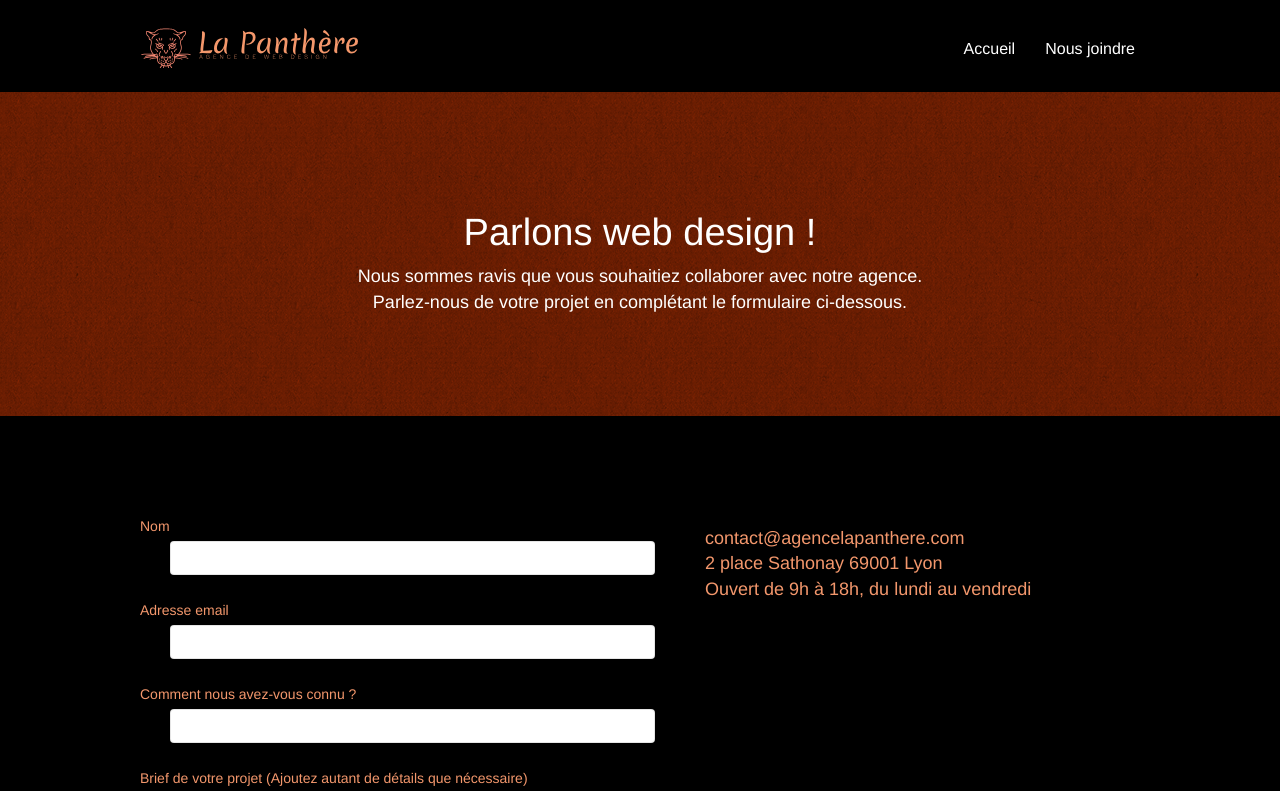
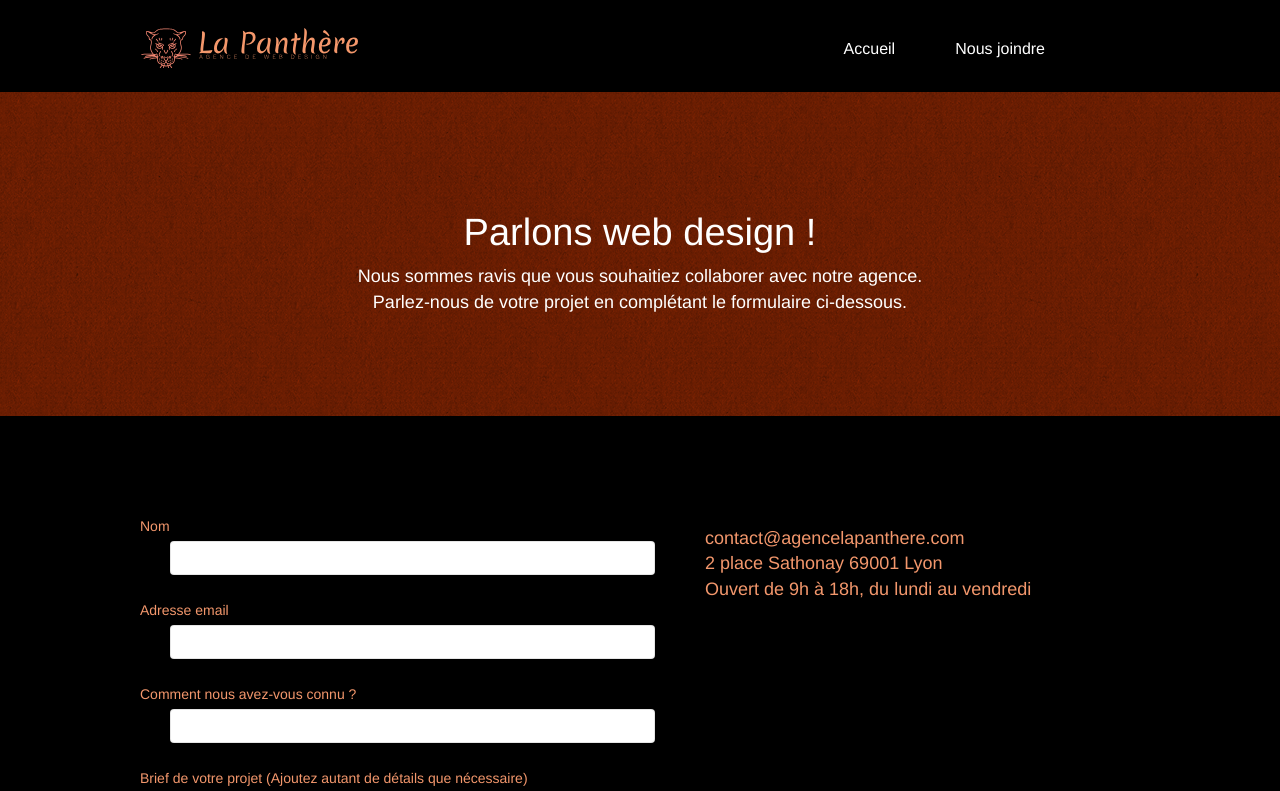
Before and after one commit to 4lb4t0R/Panthere, a plain HTML site: page contact.html in a window 1280 px wide. Shown: the top 791 px of the page. Drawn offline with nearby package versions, Linux system fonts and the light colour scheme; files that its build step writes are made by us from their sources; a script that the page names is missing.

Commit message:
👌 IMPROVE:  header contact arrangé, est propre

```diff
--- a/contact.html
+++ b/contact.html
@@ -59,7 +59,7 @@
 								<li>
 									<a href="index.html">Accueil</a>
 								</li>
-								<li></li>
+
 								<li>
 									<a href="contact.html">Nous joindre</a>
 								</li>
--- a/style.css
+++ b/style.css
@@ -394,10 +394,14 @@ a:hover {
 }
 
 @media (min-width: 768px) {
+	.site-navigation > li {
+		padding-right: 3rem;
+	}
 	.site-navigation {
 		position: absolute;
 		top: 50%;
-		right: 20px;
+		padding-right: 3rem;
+		right: 5rem;
 		transform: translate(0, -50%);
 		-webkit-transform: translateY(-50%);
 	}
```
